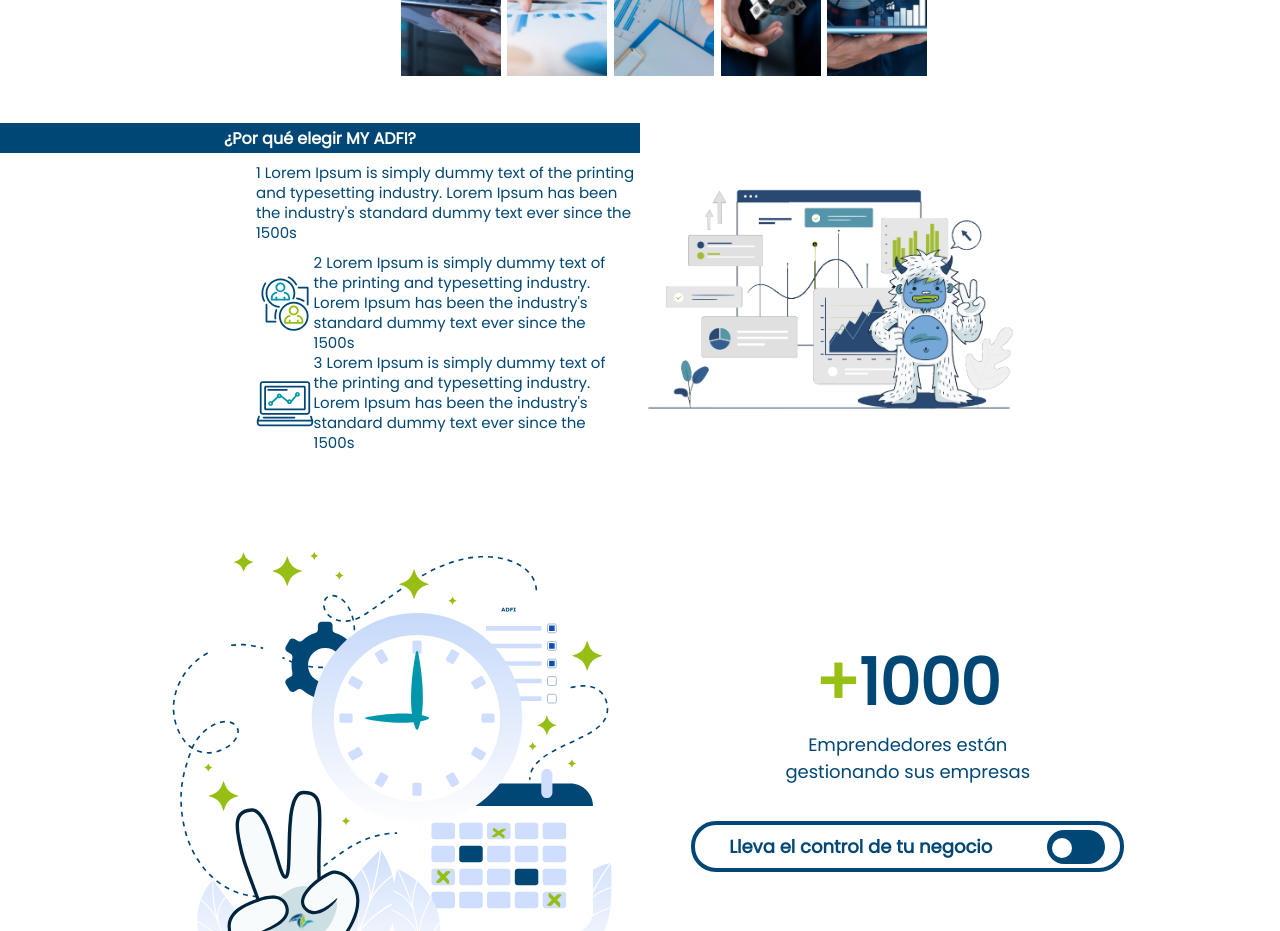
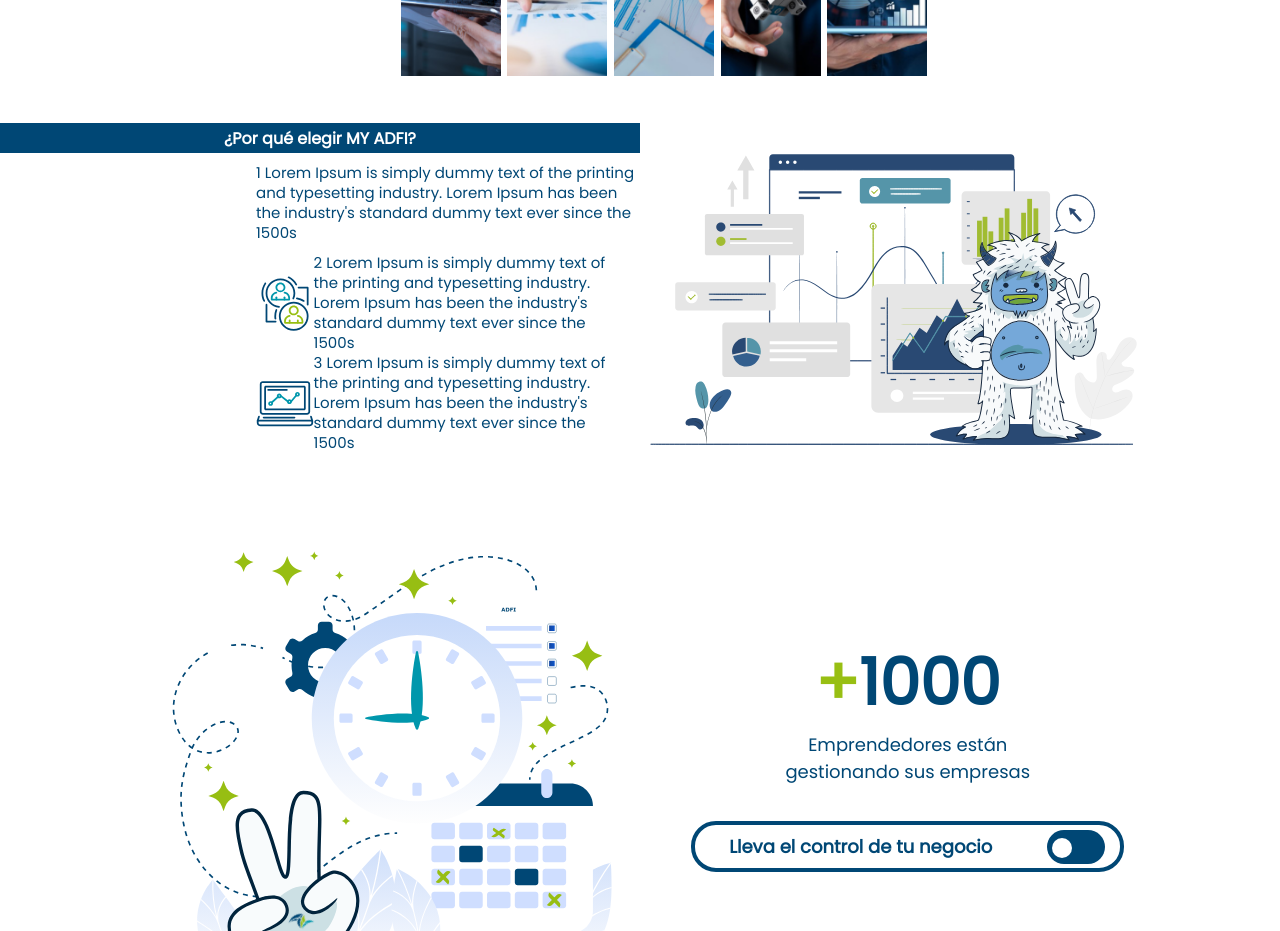
Before and after one commit to nataliarrod/my-adfi, a React (Create React App) app: page / in a window 1280 px wide. Shown: the part 960-1891 px from the top of the page. Built offline with nearby package versions, Linux system fonts and the light colour scheme.

Commit message:
changed Benefit section  image, old png is deleted

```diff
--- a/src/modules/Landing/components/Benefit/index.js
+++ b/src/modules/Landing/components/Benefit/index.js
@@ -3,7 +3,7 @@
 import benefitConstants from "./constants";
 import icon1 from "../../../../assets/svg/icon1-27.svg";
 import icon2 from "../../../../assets/svg/icon1-11.svg";
-import statisticmascot from "../../../../assets/img/png/mascotaprueba222.png";
+import statisticmascot from "../../../../assets/svg/monsterImage.svg";
 
 
 const Benefit = () => {
@@ -34,7 +34,7 @@
     <div className="benefit-statisticsMascot">
       <img
         src={statisticmascot}
-        alt="digital-design-businessman-show-increase-market-graphic"
+        alt="monsterImage"
       />
     </div>
   </div>
--- a/src/modules/Landing/components/Benefit/style.css
+++ b/src/modules/Landing/components/Benefit/style.css
@@ -106,7 +106,7 @@
 }
 
 .benefit-statisticsMascot {
-  width: 30%;
+  width: 40%;
   height: auto;
   display: flex;
   align-items: center;
```
Also changed, not shown: src/assets/img/png/mascotaprueba222.png (deleted).
